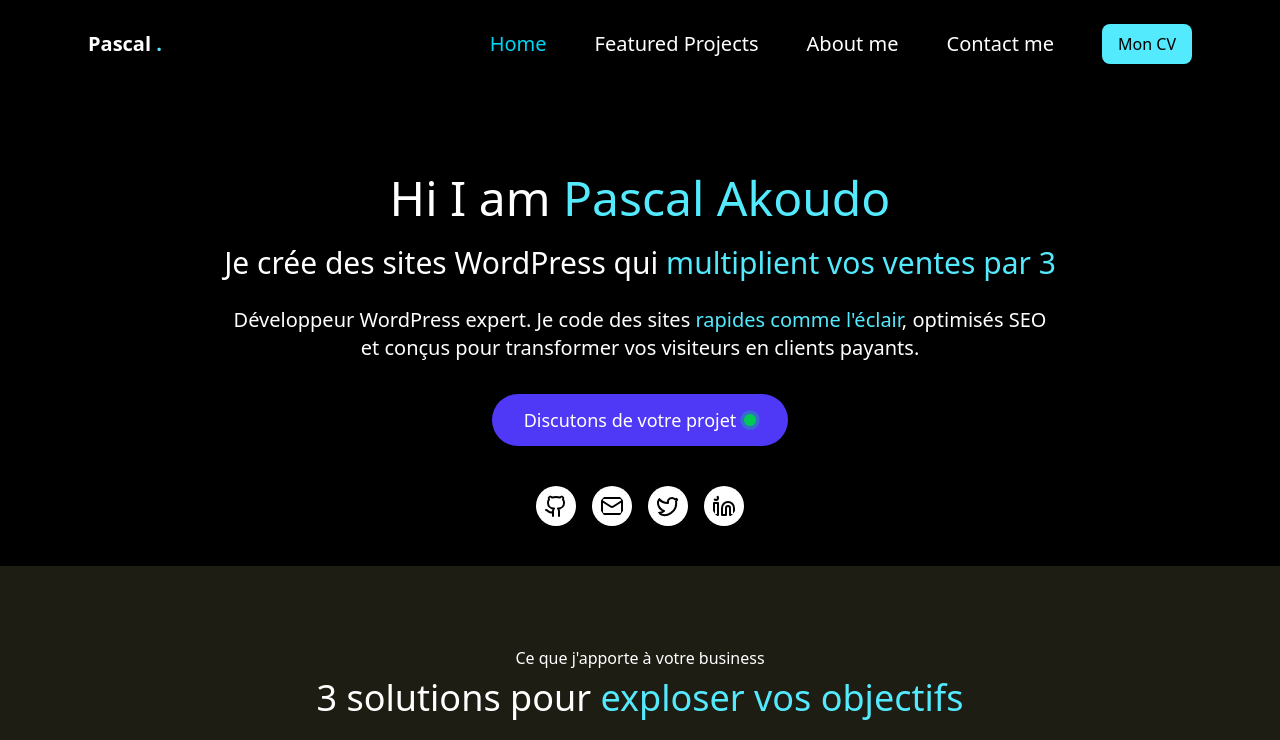
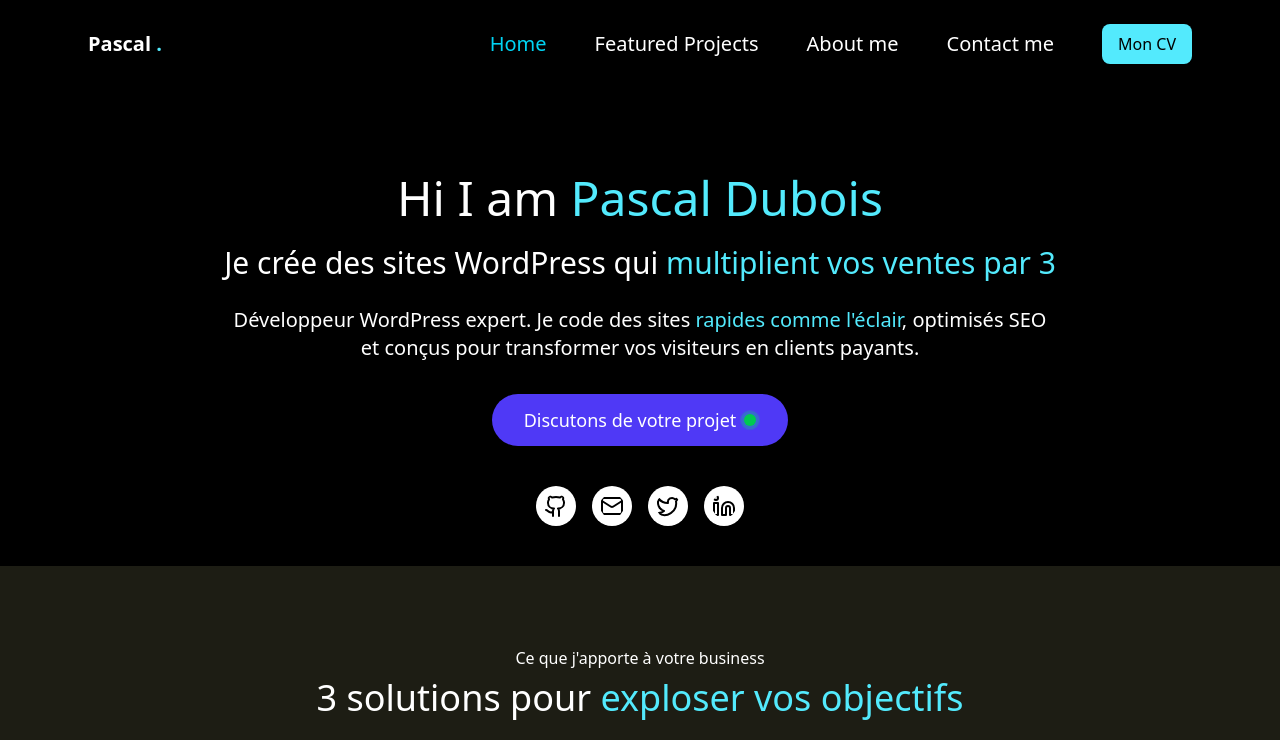
Before and after one commit to Akoudo-dev/Portfolio, a React (Vite) app: page / in a window 1280 px wide. Shown: the top 740 px of the page. Built offline with nearby package versions, Linux system fonts and the light colour scheme.

Commit message:
Update portfolio

```diff
--- a/src/Projects.tsx
+++ b/src/Projects.tsx
@@ -4,8 +4,8 @@
     title: "E-commerce 300% de CA en plus",
     excerpt:
       "Boutique WooCommerce repensée de A à Z. Temps de chargement divisé par 3, checkout en 2 clics. Résultat : panier moyen +45%, taux d'abandon -60%.",
-    link: "https://akoudo8.netlify.app/",
-    image: projet1,
+    link: "https://acutepharmacy.com",
+    image: prot,
   },
 
   {
@@ -27,7 +27,7 @@
 ];
 
 
-import projet1 from "./assets/projet1.jpg";
+import prot from "./assets/prot.png";
 import projet2 from "./assets/projet2.jpg";
 import projet3 from "./assets/projet3.jpg";
 import { ExternalLink } from "lucide-react";
--- a/src/components/Home.tsx
+++ b/src/components/Home.tsx
@@ -17,7 +17,7 @@
 
       <div className="max-w-4xl text-white mx-auto px-4 sm:px-6 text-center">
         <h1 className="text-3xl sm:text-4xl md:text-5xl font-medium leading-tight">
-          Hi I am <span className="text-cyan-300">Pascal Akoudo</span>
+          Hi I am <span className="text-cyan-300">Pascal Dubois</span>
         </h1>
         <h1 className="text-3xl sm:text-4xl md:text-3xl mt-4 font-medium leading-tight">
           Je crée des sites WordPress qui <span className="text-cyan-300">multiplient vos ventes par 3</span>
```
Also changed, not shown: src/assets/prot.png (added).
